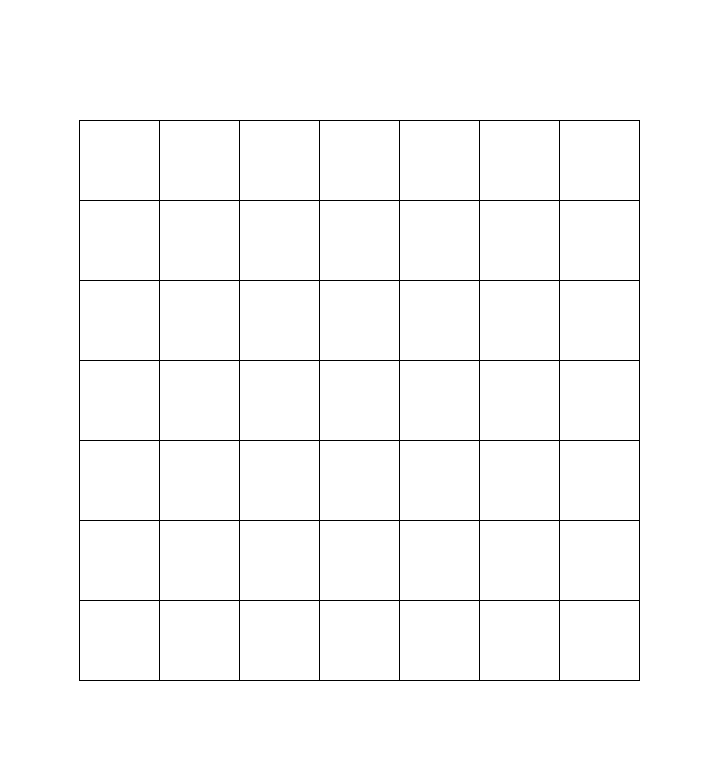
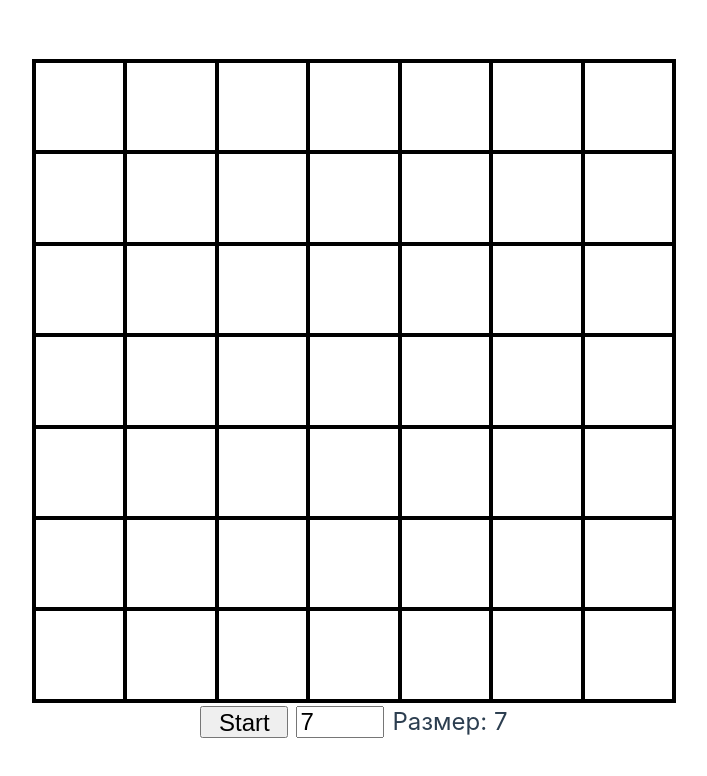
Before and after one commit to reznikovkg/vue-3-docker-compose, a Vue app in the folder vue/: page / in a window 1280 px wide. Shown: the top 776 px of the page, without its empty margins (0-707 px from the left). Built offline with nearby package versions, Linux system fonts and the light colour scheme.

Commit message:
Added a field size change and a "Start" button

```diff
--- a/vue/src/components/Field/FieldTable.vue
+++ b/vue/src/components/Field/FieldTable.vue
@@ -1,8 +1,8 @@
 <template>
   <table class="field-table">
     <tbody>
-      <tr v-for="row in this.getSize" :key="row">
-        <td class="field-td" v-for="col in this.getSize" :key="col" width="80vmin / this.cellSize" height="80vmin / this.cellSize">
+      <tr v-for="row in this.getFieldSize" :key="row">
+        <td class="field-td" :style="{ '--grid-size': this.getFieldSize }" v-for="col in this.getFieldSize" :key="col">
         </td>
       </tr>
     </tbody>
@@ -15,7 +15,7 @@ import { mapGetters } from 'vuex';
 export default {
   name: 'FieldTable',
   computed: {
-    ...mapGetters('field', ['getSize']),
+    ...mapGetters('field', ['getFieldSize']),
   }
 }
 </script>
@@ -28,6 +28,8 @@ export default {
 }
 
 .field-td {
-  border: 1px solid #000000;
+  border: 0.5vmin solid #000000;
+  width: calc(80vmin / var(--grid-size));
+  height: calc(80vmin / var(--grid-size));
 }
 </style>
--- a/vue/src/components/pages/IndexPage.vue
+++ b/vue/src/components/pages/IndexPage.vue
@@ -1,18 +1,68 @@
 <template>
-
-  <FieldTable/>
+  <div>
+    <FieldTable class="game-field"/>
+    <div class="start-size-menu">
+      <button class="start-button">Start</button>
+      <input class="field-size-input" v-model="fieldSize" type="number">
+      <div>
+        Размер: {{updateSize}}
+      </div>
+    </div>
+  </div>
 </template>
 
 <script>
 import FieldTable from '@/components/Field/FieldTable.vue';
+import { mapActions, mapGetters } from 'vuex';
 
 export default {
   name: 'IndexPage',
   components: {
     FieldTable
   },
+  data () {
+    return {
+      fieldSize: 7
+    }
+  },
+  computed: {
+    ...mapGetters('field', ['getFieldSize']),
+    updateSize() {
+      if (this.fieldSize < this.getFieldSize){
+        this.fieldSize--
+      }
+      this.changeFieldSize(this.fieldSize);
+      this.fieldSize = this.getFieldSize
+      return this.fieldSize;
+    }
+  },
+  methods: {
+    ...mapActions('field', [
+      'changeFieldSize'
+    ])
+  }
 }
 </script>
 
 <style scoped>
+.field-size-input {
+  width: 11vmin;
+  height: 4vmin;
+  font-size: 3vmin;
+}
+.start-size-menu {
+  display: flex;
+  justify-content: center;
+  align-items: center;
+  font-size: 3vmin;
+  gap: 1vmin;
+}
+.start-button{
+  width: 11vmin;
+  height: 4vmin;
+  font-size: 3vmin;
+}
+.game-field {
+  background-color:white;
+}
 </style>
--- a/vue/src/store/field.js
+++ b/vue/src/store/field.js
@@ -1,5 +1,5 @@
 const MUTATIONS = {
-    CHANGE_SIZE: 'CHANGE_SIZE'
+    CHANGE_FIELD_SIZE: 'CHANGE_FIELD_SIZE'
 }
 
 export default {
@@ -7,15 +7,15 @@ export default {
   state () {
     return {
         size: 7,
-        field: Array(7).fill(null).map(() => Array(7).fill(0))
+        field: null
     }
   },
   getters: {
     getField: (state) => state.field,
-    getSize: (state) => state.size,
+    getFieldSize: (state) => state.size,
   },
   mutations: {
-    CHANGE_SIZE: (state, newSize) => {
+    CHANGE_FIELD_SIZE: (state, newSize) => {
         state.size = newSize
         if (state.size < 7) {
             state.size = 7
@@ -30,8 +30,8 @@ export default {
     },
   },
   actions: {
-    changeSize: (store, newSize) => {
-      store.commit(MUTATIONS.CHANGE_SIZE, newSize)
+    changeFieldSize: (store, newSize) => {
+      store.commit(MUTATIONS.CHANGE_FIELD_SIZE, newSize)
     },
   }
 }
```
